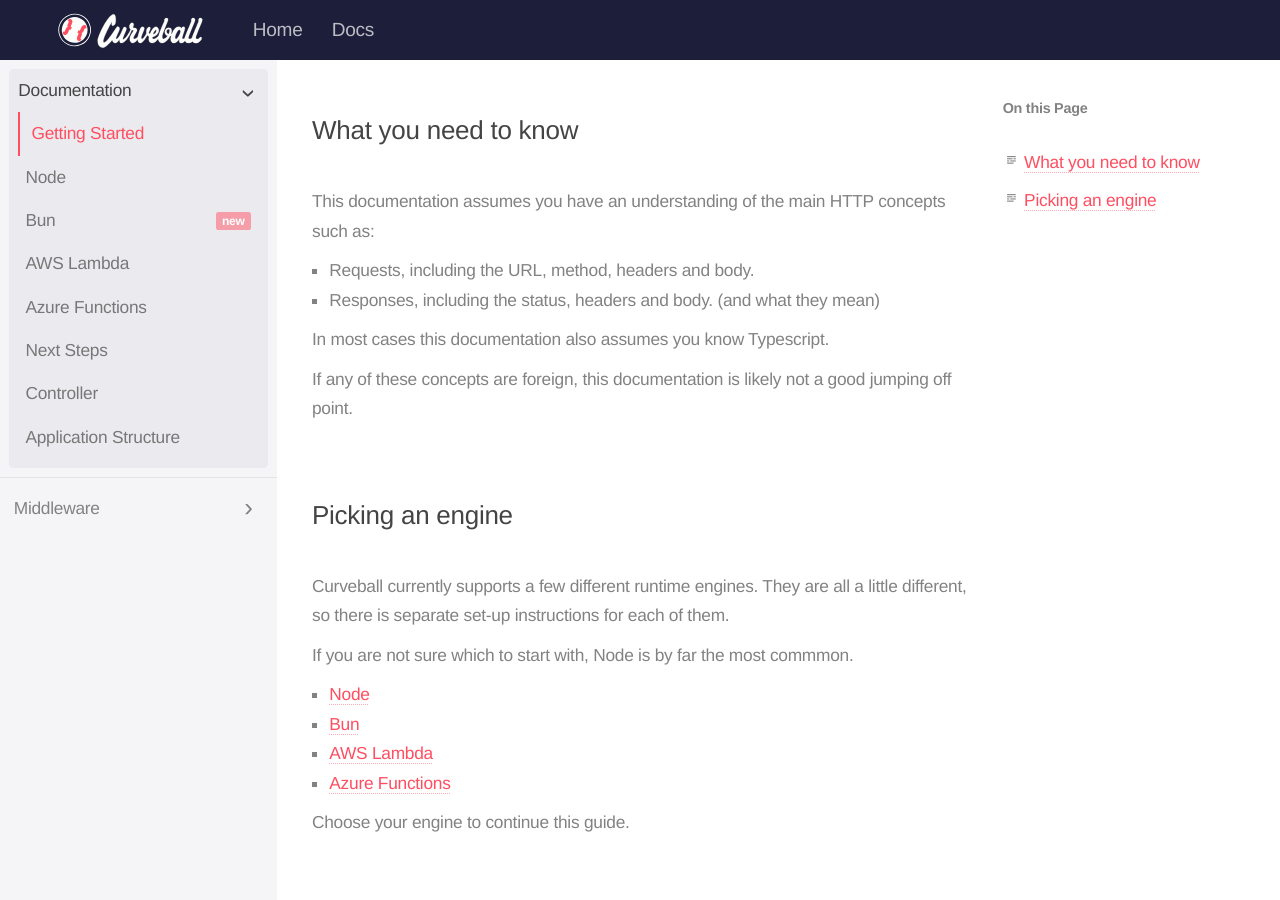
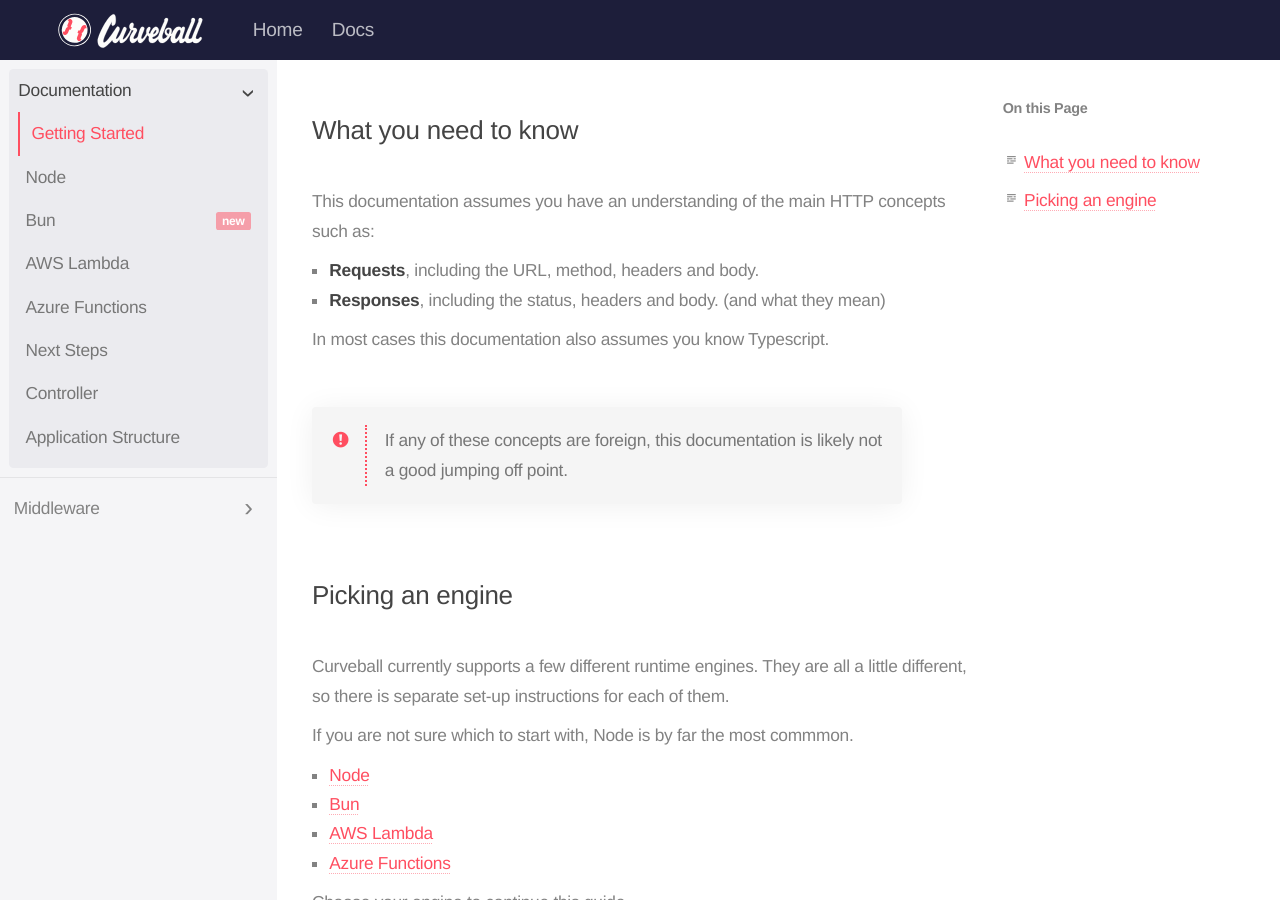
Before and after one commit to curveball/website, a Jekyll site: the page built from collections/_documentation/getting-started.md, in a window 1280 px wide and 900 px high, scrolled down 380 px. Built offline with Jekyll 4.4.1, drawn with Linux system fonts in a browser that asks for light colours.

Commit message:
Fix markup, add highlighted note

```diff
--- a/collections/_documentation/getting-started.md
+++ b/collections/_documentation/getting-started.md
@@ -23,12 +23,13 @@ What you need to know
 This documentation assumes you have an understanding of the main HTTP concepts
 such as:
 
-* Requests, including the URL, method, headers and body.
-* Responses, including the status, headers and body. (and what they mean)
+* **Requests**, including the URL, method, headers and body.
+* **Responses**, including the status, headers and body. (and what they mean)
 
 In most cases this documentation also assumes you know Typescript.
 
-If any of these concepts are foreign, this documentation is likely not a good
+{:.note.warning}
+> If any of these concepts are foreign, this documentation is likely not a good
 jumping off point.
 
 Picking an engine
```
